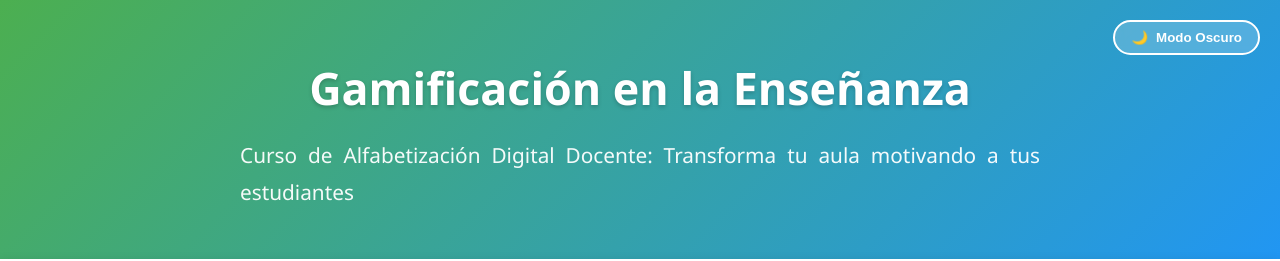
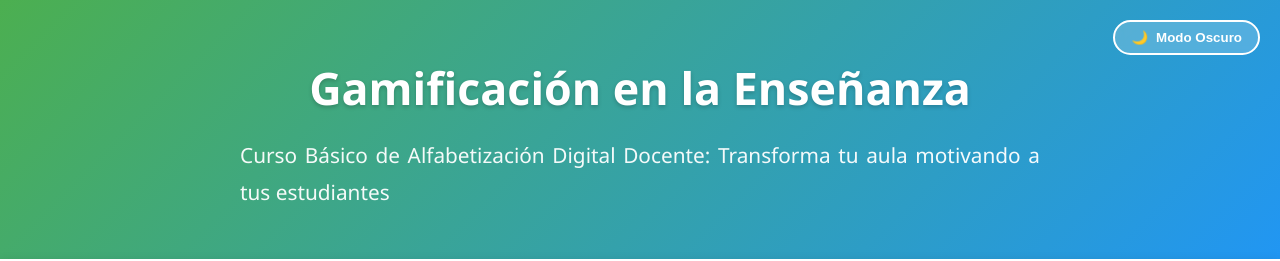
Before and after one commit to Aleramor21/edugamificacion, a plain HTML site: page index.html in a window 1280 px wide. Shown: the top 261 px of the page. Drawn offline with Linux system fonts and the light colour scheme.

Commit message:
Update index.html

```diff
--- a/index.html
+++ b/index.html
@@ -544,7 +544,7 @@
 
     <div class="header">
         <h1>Gamificación en la Enseñanza</h1>
-        <p>Curso de Alfabetización Digital Docente: Transforma tu aula motivando a tus estudiantes</p>
+        <p>Curso Básico de Alfabetización Digital Docente: Transforma tu aula motivando a tus estudiantes</p>
 
         <button class="theme-toggle" id="themeToggle" onclick="toggleTheme()">
             <span id="themeIcon">🌙</span> <span id="themeText">Modo Oscuro</span>
```
